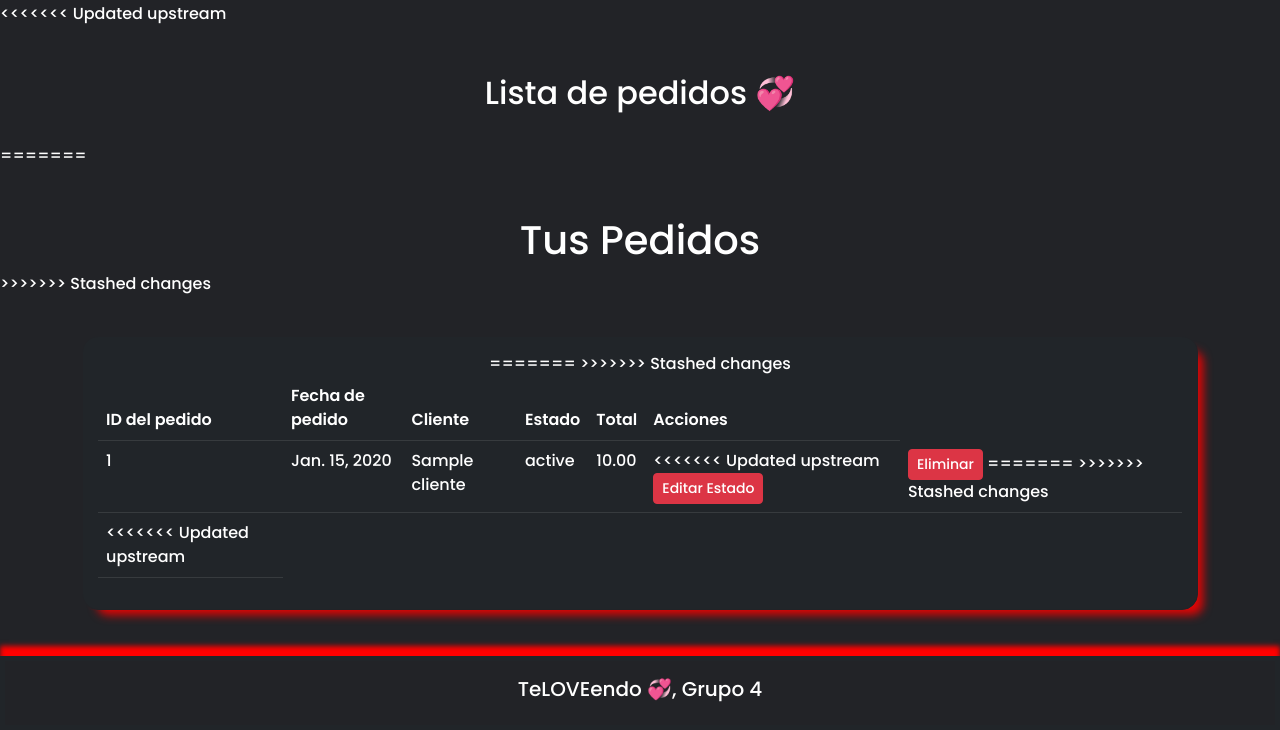
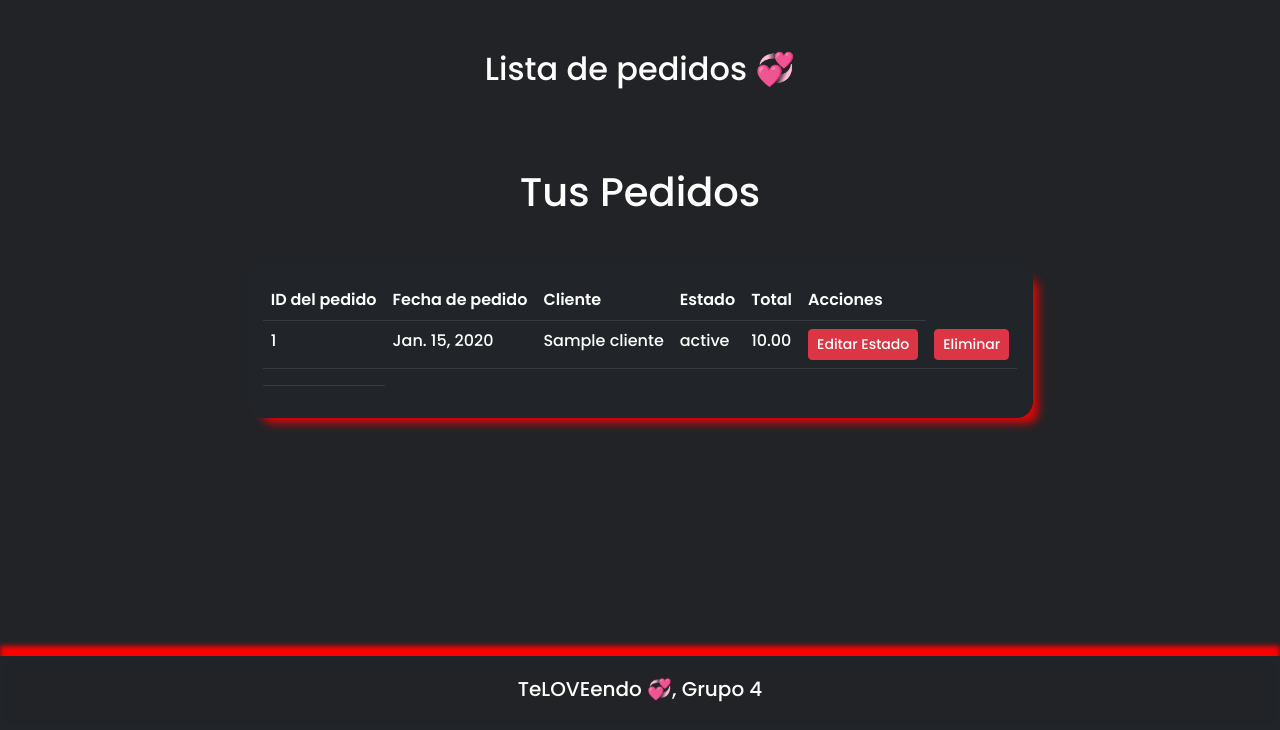
Before and after one commit to BorisSMorales/grupal_m7, a Django app: page /pedidos/ in a window 1280 px wide. Shown: the part 70-800 px from the top of the page. Run offline with Django 4.2, Linux system fonts and the light colour scheme; tables that the repository leaves empty hold one stand-in row (values such as "Sample post"); some libraries are stand-ins or nearby versions.

Commit message:
cambios 6

```diff
--- a/grupal/principal/templates/telovendo3app/lista_pedidos.html
+++ b/grupal/principal/templates/telovendo3app/lista_pedidos.html
@@ -5,15 +5,13 @@
 
 {% block content %}
 
-<<<<<<< Updated upstream
+
 <h2 class="text-center mt-5">Lista de pedidos 💞</h2><br>
-=======
 {% if user.is_staff %}
     <h1 class="text-center mt-5">Gestión de Pedidos</h1>
 {% else %}
     <h1 class="text-center mt-5">Tus Pedidos</h1>
 {% endif %}
->>>>>>> Stashed changes
 
 <section>
     <div class="container">
@@ -40,12 +38,10 @@
                             <td>{{ pedido.estado }}</td>
                             <td>{{ pedido.total }}</td>
                             <td>
-<<<<<<< Updated upstream
                                 <a class="btn btn-sm btn-danger" href="{% url 'actualizar_estado_pedido' pedido.id %}" role="button">Editar Estado</a>
                             </td>
                             <td>
                                 <a class="btn btn-sm btn-danger" href="{% url 'eliminar_pedido' pedido.id %}" role="button">Eliminar</a>
-=======
                                 {% if user.is_staff  %}
                                     <a class="btn btn-sm btn-danger" href="{% url 'eliminar_pedido' pedido.id %}" role="button">Eliminar</a>
                                 {% endif %}
@@ -56,24 +52,20 @@
                                 {% if user.is_staff %}
                                     <a class="btn btn-sm btn-danger" href="{% url 'actualizar_estado_pedido' pedido.id %}" role="button">Editar Estado</a>
                                 {% endif %}
->>>>>>> Stashed changes
                             </td>
                             </tr>
                             {% endfor %}
                             <tr>
                                 <td>
-<<<<<<< Updated upstream
                                 {% if user.is_staff %}
                                 <a class="btn btn-sm btn-danger" href="{% url 'seleccionar_cliente' %}" role="button">Agregar Pedido</a>
                                 {% endif %}
+                            </td>
 
-                            </td>
-=======
                                     {% if user.is_staff %}
                                         <a class="btn btn-sm btn-danger" href="{% url 'agregar_pedido' %}" role="button">Agregar Pedido</a>
                                     {% endif %}
                                 </td>
->>>>>>> Stashed changes
                             </tr>
                         </tbody>
                     </table>
```
